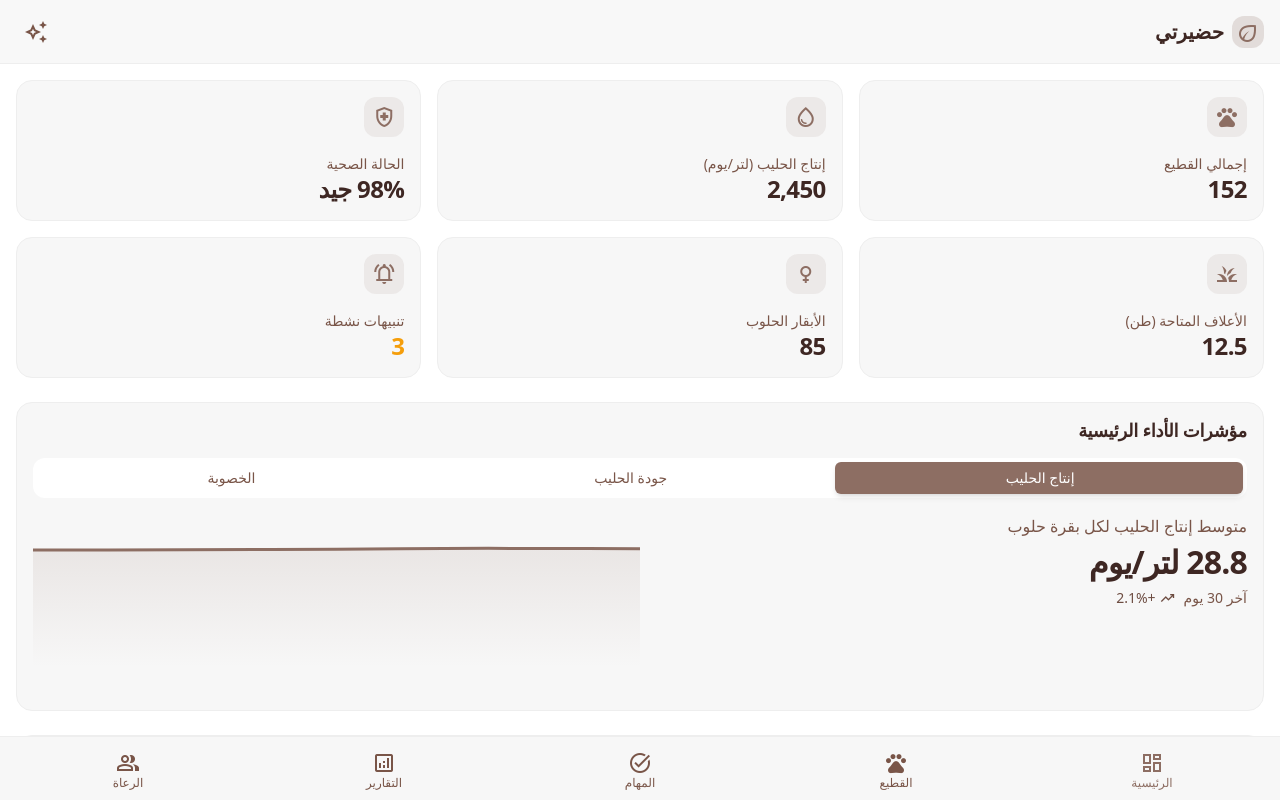
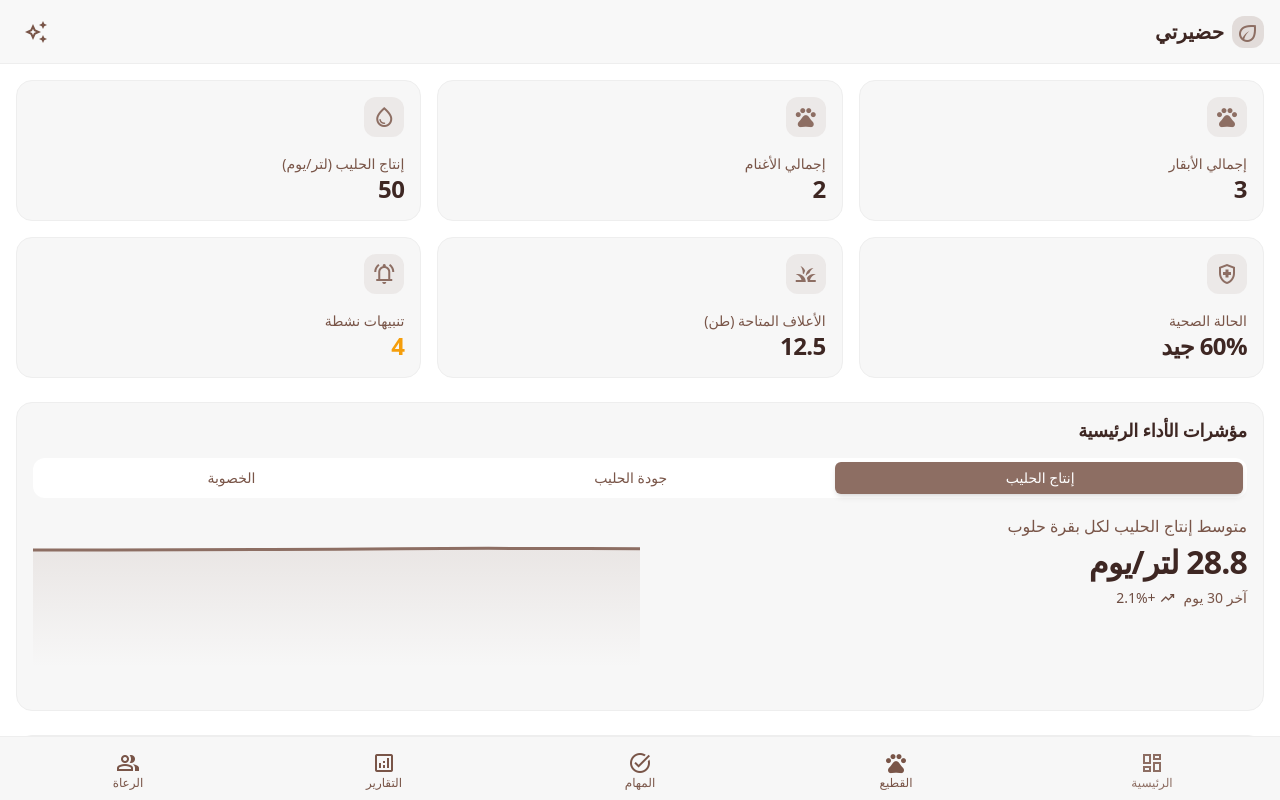
Before and after one commit to gamanjamal10-alt/-10, a React (Vite) app: page / in a window 1280 px wide. Shown: the top 800 px of the page. Built offline with nearby package versions, Linux system fonts and the light colour scheme.

Commit message:
feat: Implement dynamic statistics calculation
Replaces static STATS_DATA with dynamically calculated values based on the current herd and alerts state. This provides real-time insights into key farm metrics.

```diff
--- a/App.tsx
+++ b/App.tsx
@@ -1,4 +1,3 @@
-
 import React, { useState, useMemo } from 'react';
 
 // Components
@@ -21,7 +20,7 @@ import { ShepherdsPage } from './pages/ShepherdsPage';
 
 // Data and Types
 import type { Page, Task, Animal, Alert, Shepherd } from './types';
-import { STATS_DATA, KPI_DATA, INITIAL_TASKS, INITIAL_ALERTS, INITIAL_HERD, FARM_EVENTS, INITIAL_SHEPHERDS } from './constants';
+import { KPI_DATA, INITIAL_TASKS, INITIAL_ALERTS, INITIAL_HERD, FARM_EVENTS, INITIAL_SHEPHERDS } from './constants';
 
 const App = () => {
     // State
@@ -37,9 +36,26 @@ const App = () => {
 
     // Memos for derived data
     const alerts = useMemo(() => INITIAL_ALERTS, []);
-    const stats = useMemo(() => STATS_DATA, []);
     const kpiData = useMemo(() => KPI_DATA, []);
     const farmEvents = useMemo(() => FARM_EVENTS, []);
+
+    const dynamicStats = useMemo(() => {
+        const totalCattle = herd.filter(a => a.type === 'cattle').length;
+        const totalSheep = herd.filter(a => a.type === 'sheep').length;
+        const milkingCows = herd.filter(a => a.subType === 'بقرة حلوب').length;
+        const milkProduction = milkingCows * 25;
+        const healthyPercentage = herd.length > 0 ? Math.round((herd.filter(a => a.healthStatus === 'Healthy').length / herd.length) * 100) : 100;
+        const activeAlerts = alerts.length;
+
+        return [
+            { title: 'إجمالي الأبقار', value: totalCattle.toString(), icon: 'pets' },
+            { title: 'إجمالي الأغنام', value: totalSheep.toString(), icon: 'pets' },
+            { title: 'إنتاج الحليب (لتر/يوم)', value: milkProduction.toLocaleString(), icon: 'water_drop' },
+            { title: 'الحالة الصحية', value: `${healthyPercentage}% جيد`, icon: 'health_and_safety' },
+            { title: 'الأعلاف المتاحة (طن)', value: '12.5', icon: 'grass' },
+            { title: 'تنبيهات نشطة', value: activeAlerts.toString(), icon: 'notifications_active', color: 'warning' as 'warning' },
+        ];
+    }, [herd, alerts]);
 
     // Handlers
     const handleNavigation = (page: Page) => {
@@ -103,7 +119,7 @@ const App = () => {
         switch (activePage) {
             case 'dashboard':
                 return <DashboardPage
-                    stats={stats}
+                    stats={dynamicStats}
                     kpiData={kpiData}
                     tasks={tasks}
                     alerts={alerts}
@@ -121,7 +137,7 @@ const App = () => {
                 return <ShepherdsPage shepherds={shepherds} />;
             default:
                 return <DashboardPage
-                    stats={stats}
+                    stats={dynamicStats}
                     kpiData={kpiData}
                     tasks={tasks}
                     alerts={alerts}
```
